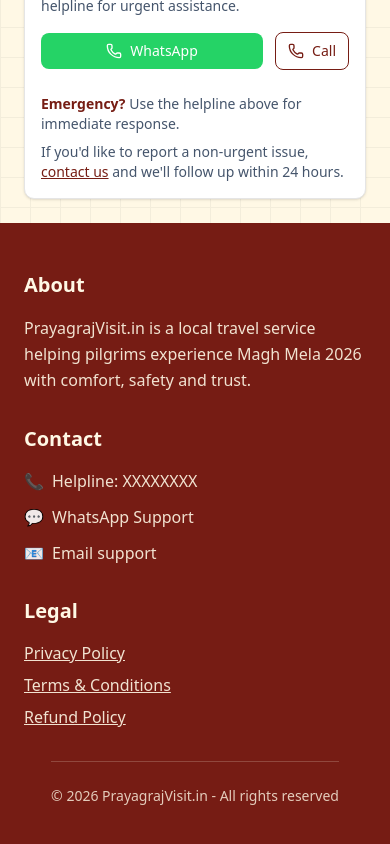
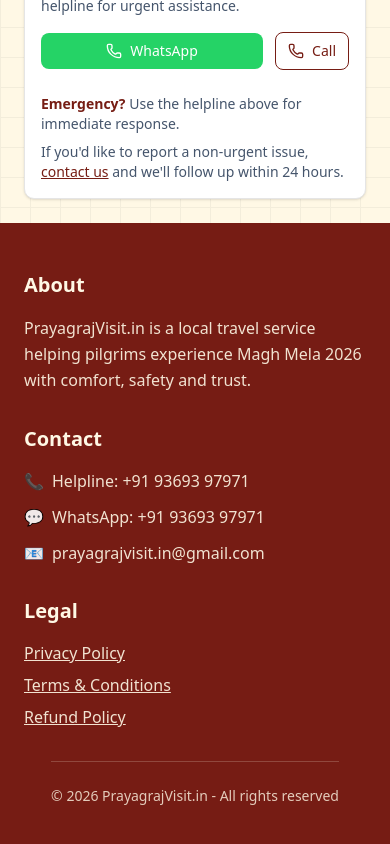
Before and after one commit to zugldotin/Magh-Mela-2025, a Next.js app: page / in a window 390 px wide. Shown: the part 8349-9193 px from the top of the page. Built offline with nearby package versions, Linux system fonts and the light colour scheme.

Commit message:
phone and email updated

```diff
--- a/app/page.tsx
+++ b/app/page.tsx
@@ -987,7 +987,7 @@ export default function Page() {
                 Need immediate help?
               </span>
               <a
-                href="tel:+911234567890"
+                href="tel:+919369397971"
                 className="inline-flex items-center px-3 py-2 bg-[#761D14] text-white rounded-md text-sm shadow-sm"
               >
                 <Phone className="w-4 h-4 mr-2" aria-hidden />
@@ -1090,7 +1090,7 @@ export default function Page() {
 
                 <div className="mt-4 flex items-center gap-3">
                   <a
-                    href="https://wa.me/911234567890"
+                    href="https://wa.me/919369397971"
                     target="_blank"
                     rel="noreferrer"
                     className="flex-1 inline-flex items-center justify-center gap-2 px-3 py-2 bg-[#25D366] text-white rounded-md text-sm"
@@ -1099,7 +1099,7 @@ export default function Page() {
                     WhatsApp
                   </a>
                   <a
-                    href="tel:+911234567890"
+                    href="tel:+919369397971"
                     className="inline-flex items-center gap-2 px-3 py-2 border border-[#761D14] text-[#761D14] rounded-md text-sm"
                   >
                     <Phone className="w-4 h-4" aria-hidden />
@@ -1310,15 +1310,15 @@ export function Footer() {
           <ul className="space-y-3 text-[#FFF8E5]/90">
             <li className="flex items-center gap-2">
               <span>📞</span>
-              <span>Helpline: XXXXXXXX</span>
+              <span>Helpline: +91 93693 97971</span>
             </li>
             <li className="flex items-center gap-2">
               <span>💬</span>
-              <span>WhatsApp Support</span>
+              <span>WhatsApp: +91 93693 97971</span>
             </li>
             <li className="flex items-center gap-2">
               <span>📧</span>
-              <span>Email support</span>
+              <span>prayagrajvisit.in@gmail.com</span>
             </li>
           </ul>
         </div>
```
